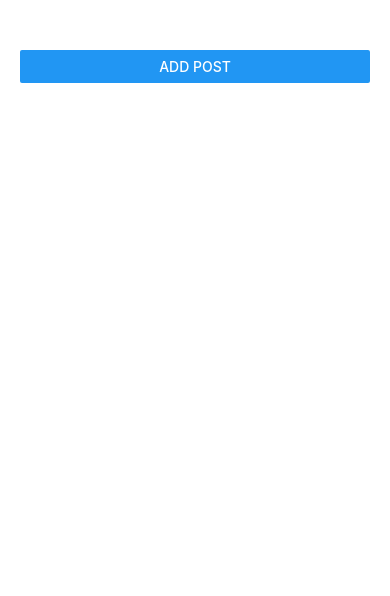
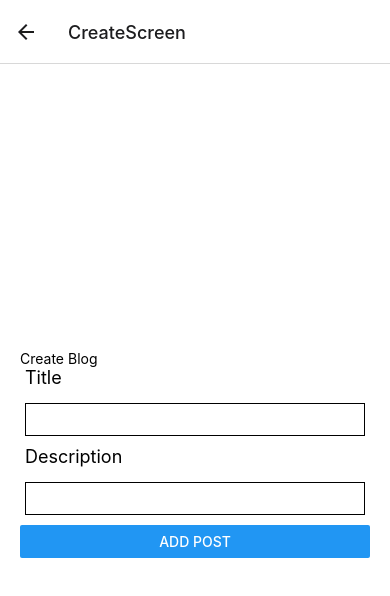
Before and after one commit to thisismemukul/blog_demo, a React Native app: screen /CreateScreen in a window 390 px wide. Before the commit this address had no page. Shown: the top 596 px of the page. Built offline with nearby package versions, Linux system fonts and the light colour scheme.

Commit message:
Edit Create and Show Screen

```diff
--- a/src/context/BlogContext.js
+++ b/src/context/BlogContext.js
@@ -3,7 +3,7 @@ import createDataContext from './createDataContext';
 const blogReducer = (state, action) => {
     switch (action.type) {
         case 'ADD_BLOG_POST':
-            return [...state, { id:Math.floor(Math.random()*99999), title: `Blog Post #${state.length + 1}`, description: action.payload }];
+            return [...state, { id: Math.floor(Math.random() * 99999), title: action.payload.title, description: action.payload.description }];
         case 'DELETE_BLOG_POST':
             return state.filter((blogPost) => blogPost.id !== action.payload);
         default:
@@ -12,8 +12,9 @@ const blogReducer = (state, action) => {
 }
 
 const addBlogPost = (dispatch) => {
-    return (content) => {
-        dispatch({ type: 'ADD_BLOG_POST', payload: content });
+    return (title, description, callBack) => {
+        dispatch({ type: 'ADD_BLOG_POST', payload: { title, description } });
+        callBack();
     }
 }
 const deleteBlogPost = (dispatch) => {
@@ -23,4 +24,4 @@ const deleteBlogPost = (dispatch) => {
 }
 
 
-export const { Context, Provider } = createDataContext(blogReducer, { addBlogPost,deleteBlogPost }, []);
+export const { Context, Provider } = createDataContext(blogReducer, { addBlogPost, deleteBlogPost }, [{ id: 1, title: 'JSX for beginners (and how it differs from HTML)', description: 'So JSX permits us write Javascript and HTML together. However, unlike HTML and Javascript, JSX cannot be interpreted by browsers so it needs a compiler (Babel or Webpack) to transpile it to Javascript.' }]);
--- a/src/navigation/RootStack.js
+++ b/src/navigation/RootStack.js
@@ -1,27 +1,47 @@
 import React from 'react'
+import { TouchableOpacity } from 'react-native';
+import { Feather,EvilIcons } from '@expo/vector-icons';
 import { createNativeStackNavigator } from '@react-navigation/native-stack';
 // import BottomTabs from './BottomTabs';
 import IndexScreen from '../screens/IndexScreen';
+import ShowScreen from '../screens/ShowScreen';
+import CreateScreen from '../screens/CreateScreen';
+import EditScreen from '../screens/EditScreen';
 const Stack = createNativeStackNavigator();
 const RootStack = () => {
     return (
         <Stack.Navigator>
-            {/* <Stack.Screen
-                name="BottomTabs"
-                component={BottomTabs}
-                options={{
-                    headerShown: false
-                }}
-            /> */}
             <Stack.Screen name="IndexScreen" component={IndexScreen}
+                options={({ navigation }) => ({
+                    headerShown: true,
+                    presentation: 'modal',
+                    headerRight: () => (
+                        <TouchableOpacity onPress={() => navigation.navigate('CreateScreen')}>
+                            <Feather name="plus" size={30} />
+                        </TouchableOpacity>
+                    ),
+                })}
+            />
+            <Stack.Screen name="ShowScreen" component={ShowScreen}
+                options={({ route,navigation }) => ({
+                    headerShown: true,
+                    presentation: 'modal',
+                    headerRight: () => (
+                        <TouchableOpacity onPress={() => navigation.navigate('EditScreen',{
+                            id: route.params.id,
+                        })}>
+                            <EvilIcons name="pencil" size={35} />
+                        </TouchableOpacity>
+                    ),
+                })} />
+            <Stack.Screen name="CreateScreen" component={CreateScreen}
                 options={{
                     presentation: 'modal',
-                    headerShown: false
                 }} />
-            {/* <Stack.Screen name="Code" component={Code}
+            <Stack.Screen name="EditScreen" component={EditScreen}
                 options={{
                     presentation: 'modal',
-                }} /> */}
+                }} />
         </Stack.Navigator>
     )
 }
--- /dev/null
+++ b/src/screens/CreateScreen.js
@@ -0,0 +1,54 @@
+import { StyleSheet, Text, TextInput, Button, View } from 'react-native';
+import React, { useState, useContext } from 'react';
+import { Context } from '../context/BlogContext';
+const CreateScreen = ({ navigation }) => {
+    const [title, setTitle] = useState('');
+    const [description, setDescription] = useState('');
+    const { addBlogPost } = useContext(Context);
+    return (
+        <View style={styles.container}>
+            <Text>Create Blog</Text>
+            <Text style={styles.label}>Title</Text>
+            <TextInput style={styles.input} value={title} onChangeText={(text) => setTitle(text)} />
+            <Text style={styles.label}>Description</Text>
+            <TextInput style={styles.input} value={description} onChangeText={(text) => setDescription(text)} />
+            <Button title="Add Post" onPress={() => {
+                addBlogPost(title, description, () => {
+                    setTitle('');
+                    setDescription('');
+                    navigation.navigate('IndexScreen');
+                });
+            }} />
+        </View>
+    )
+}
+
+export default CreateScreen
+
+const styles = StyleSheet.create({
+    container: {
+        flex: 1,
+        backgroundColor: '#fff',
+        justifyContent: 'center',
+        paddingHorizontal: 20,
+    },
+    input: {
+        fontSize: 18,
+        borderWidth: 1,
+        borderColor: 'black',
+        marginBottom: 10,
+        padding: 5,
+        margin: 5
+    },
+    label: {
+        fontSize: 18,
+        marginBottom: 10,
+        marginLeft: 5
+    },
+    button: {
+        backgroundColor: '#ddd',
+        padding: 10,
+        margin: 5
+    }
+
+});
--- /dev/null
+++ b/src/screens/EditScreen.js
@@ -0,0 +1,58 @@
+import { View, Text, StyleSheet,TextInput,Button } from 'react-native'
+import React, { useState, useContext } from 'react'
+import { Context } from '../context/BlogContext'
+
+const EditScreen = ({ route }) => {
+    const { id } = route.params;
+    const { state } = useContext(Context);
+    const blogPost = state.find(blogPost => blogPost.id === id);
+    const [title, setTitle] = useState(blogPost.title);
+    const [description, setDescription] = useState(blogPost.description);
+    console.log(id);
+    return (
+        <View style={styles.container}>
+            <Text>Create Blog</Text>
+            <Text style={styles.label}>Title</Text>
+            <TextInput style={styles.input} value={title} onChangeText={(text) => setTitle(text)} />
+            <Text style={styles.label}>Description</Text>
+            <TextInput style={styles.input} value={description} onChangeText={(text) => setDescription(text)} />
+            <Button title="Edit Post" onPress={() => {
+                addBlogPost(title, description, () => {
+                    setTitle('');
+                    setDescription('');
+                    navigation.navigate('IndexScreen');
+                });
+            }} />
+        </View>
+    )
+}
+
+export default EditScreen
+
+const styles = StyleSheet.create({
+    container: {
+        flex: 1,
+        backgroundColor: '#fff',
+        justifyContent: 'center',
+        paddingHorizontal: 20,
+    },
+    input: {
+        fontSize: 18,
+        borderWidth: 1,
+        borderColor: 'black',
+        marginBottom: 10,
+        padding: 5,
+        margin: 5
+    },
+    label: {
+        fontSize: 18,
+        marginBottom: 10,
+        marginLeft: 5
+    },
+    button: {
+        backgroundColor: '#ddd',
+        padding: 10,
+        margin: 5
+    }
+
+});
--- a/src/screens/IndexScreen.js
+++ b/src/screens/IndexScreen.js
@@ -1,18 +1,20 @@
-import { StyleSheet, Text, View, FlatList, Button, TouchableOpacity } from 'react-native'
+import { StyleSheet, Text, View, FlatList, TouchableOpacity } from 'react-native'
 import React, { useContext } from 'react'
 import { Context } from '../context/BlogContext';
 import { Ionicons } from '@expo/vector-icons';
 
-const IndexScreen = () => {
-    const { state, addBlogPost, deleteBlogPost } = useContext(Context);
+const IndexScreen = ({ navigation }) => {
+    const { state, deleteBlogPost } = useContext(Context);
     return (
         <View style={styles.container}>
-            <Button title="Add Post" onPress={() => addBlogPost('NewNewNewNewNewNewNewNewNewNewNewNewNewNewNewNewNewNewNewNewNewNewNewNewNewNewNewNewNewNewNewNewNewNewNewNewNewNewNewNewNewNewNewNewNewNewNewNewNewNewNew Post')} />
             <FlatList
                 data={state}
                 keyExtractor={(blogPost) => blogPost.id.toString()}
                 renderItem={({ item }) => {
                     return (
+                        <TouchableOpacity onPress={() => navigation.navigate('ShowScreen', {
+                            id: item.id,
+                        })}>
                             <View style={styles.listItem}>
                                 <View style={styles.listItemView}>
                                     <Text style={styles.title}>{item.title}</Text>
@@ -22,6 +24,7 @@ const IndexScreen = () => {
                                     <Ionicons style={styles.icon} name="trash-bin" size={24} color="black" />
                                 </TouchableOpacity>
                             </View>
+                        </TouchableOpacity>
                     )
                 }
                 }
@@ -35,19 +38,21 @@ export default IndexScreen
 const styles = StyleSheet.create({
     container: {
         flex: 1,
-        backgroundColor: '#fff',
+        backgroundColor: '#f5f5f5',
         justifyContent: 'center',
         paddingHorizontal: 20,
         paddingVertical: 50
     },
     listItem: {
-        backgroundColor: '#eee',
+        backgroundColor: '#fff',
         flexDirection: 'row',
         justifyContent: 'space-between',
         alignItems: 'center',
         padding: 10,
-        borderColor: 'black',
+        borderColor: '#eee',
         borderWidth: 1,
+        borderRadius: 10,
+        elevation: 1.4,
         marginVertical: 10
     },
     listItemView: {
@@ -57,8 +62,13 @@ const styles = StyleSheet.create({
         alignItems: 'flex-start'
     },
 
-    text: {
-        fontSize: 18
+    title: {
+        fontSize: 20,
+        fontWeight: 'bold',
+    },
+    description: {
+        fontSize: 14,
+        color: '#888',
     },
     icon: {
         flex: 1,
--- /dev/null
+++ b/src/screens/ShowScreen.js
@@ -0,0 +1,17 @@
+import { StyleSheet, Text, View } from 'react-native'
+import React, { useContext } from 'react'
+import { Context } from '../context/BlogContext'
+const ShowScreen = ({ route }) => {
+    const { id } = route.params;
+    const { state } = useContext(Context);
+    const blogPost = state.find(blogPost => blogPost.id === id);
+    return (
+        <View>
+            <Text>{blogPost.title}</Text>
+        </View>
+    )
+}
+
+export default ShowScreen
+
+const styles = StyleSheet.create({})
```
Also changed, not shown: src/components/BlogPostForm.js (added, +14 -0 lines). Lines whose indentation alone changed are shown as unchanged.
